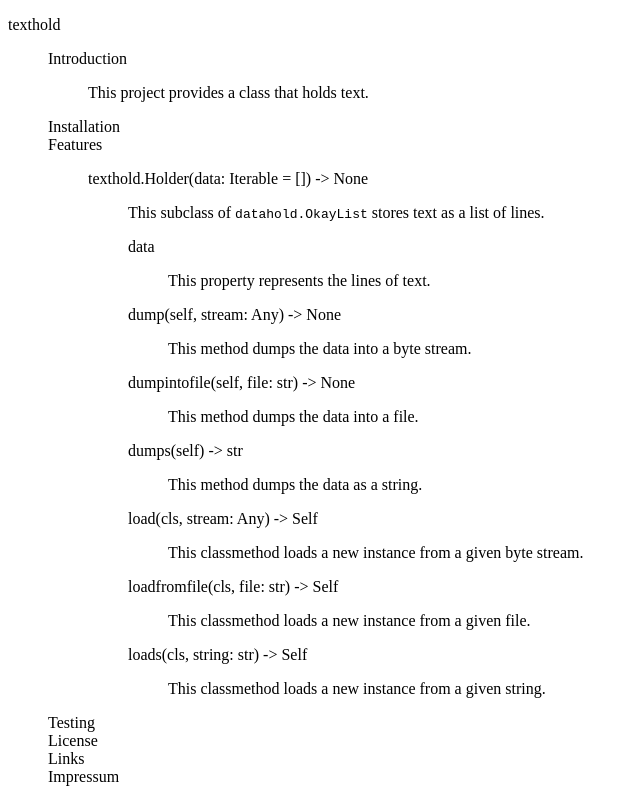
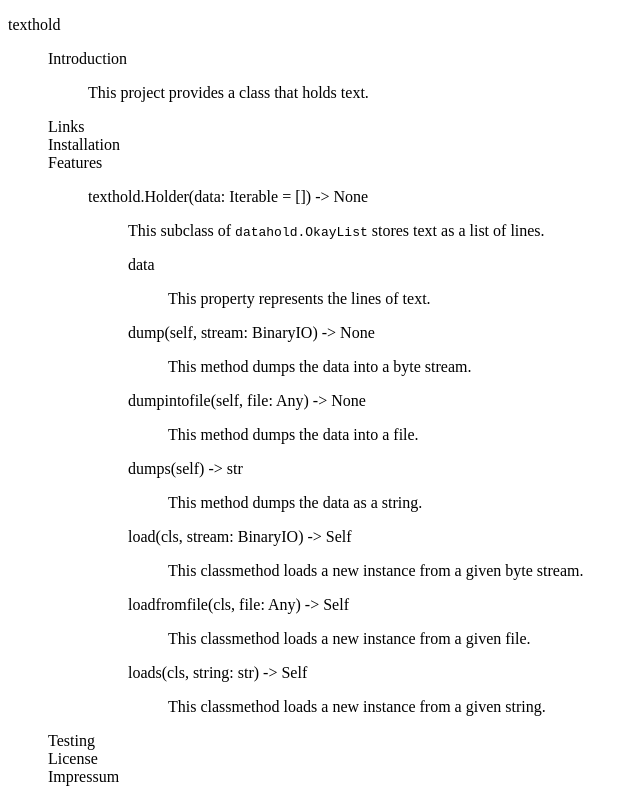
Before and after one commit to johannes-programming/texthold, a plain HTML site: page docs/index.html in a window 1280 px wide. Shown: the whole page, without its empty margins (0-640 px from the left). Drawn offline with Linux system fonts and the light colour scheme; a script that the page names is missing.

Commit message:
Version 0.0.4+local.1

```diff
--- a/docs/index.html
+++ b/docs/index.html
@@ -12,6 +12,8 @@
                     <dd id="introCorpus">
                         <p>This project provides a class that holds text.</p>
                     </dd>
+                    <dt id="links">Links</dt>
+                    <dd id="linksCorpus"></dd>
                     <dt id="install">Installation</dt>
                     <dd id="installCorpus"></dd>
                     <dt id="features">Features</dt>
@@ -29,15 +31,15 @@
                                             This property represents the lines of text.
                                         </p>
                                     </dd>
-                                    <dt>dump(self, stream: Any) -> None</dt>
+                                    <dt>dump(self, stream: BinaryIO) -> None</dt>
                                     <dd><p>This method dumps the data into a byte stream.</p></dd>
-                                    <dt>dumpintofile(self, file: str) -> None</dt>
+                                    <dt>dumpintofile(self, file: Any) -> None</dt>
                                     <dd><p>This method dumps the data into a file.</p></dd>
                                     <dt>dumps(self) -> str</dt>
                                     <dd><p>This method dumps the data as a string.</p></dd>
-                                    <dt>load(cls, stream: Any) -> Self</dt>
+                                    <dt>load(cls, stream: BinaryIO) -> Self</dt>
                                     <dd><p>This classmethod loads a new instance from a given byte stream.</p></dd>
-                                    <dt>loadfromfile(cls, file: str) -> Self</dt>
+                                    <dt>loadfromfile(cls, file: Any) -> Self</dt>
                                     <dd><p>This classmethod loads a new instance from a given file.</p></dd>
                                     <dt>loads(cls, string: str) -> Self</dt>
                                     <dd><p>This classmethod loads a new instance from a given string.</p></dd>
@@ -49,8 +51,6 @@
                     <dd id="testingCorpus"></dd>
                     <dt id="license">License</dt>
                     <dd id="licenseCorpus"></dd>
-                    <dt id="links">Links</dt>
-                    <dd id="linksCorpus"></dd>
                     <dt id="impressum">Impressum</dt>
                     <dd id="impressumCorpus"></dd>
                 </dl>
```
Also changed, not shown: 1 other file.
